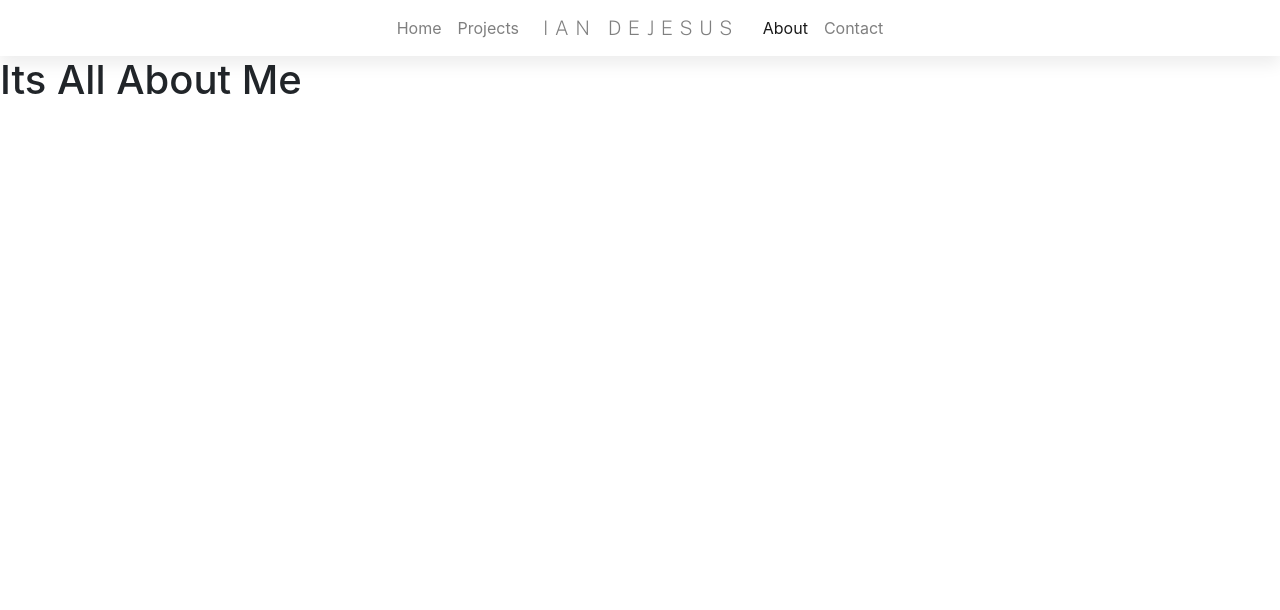
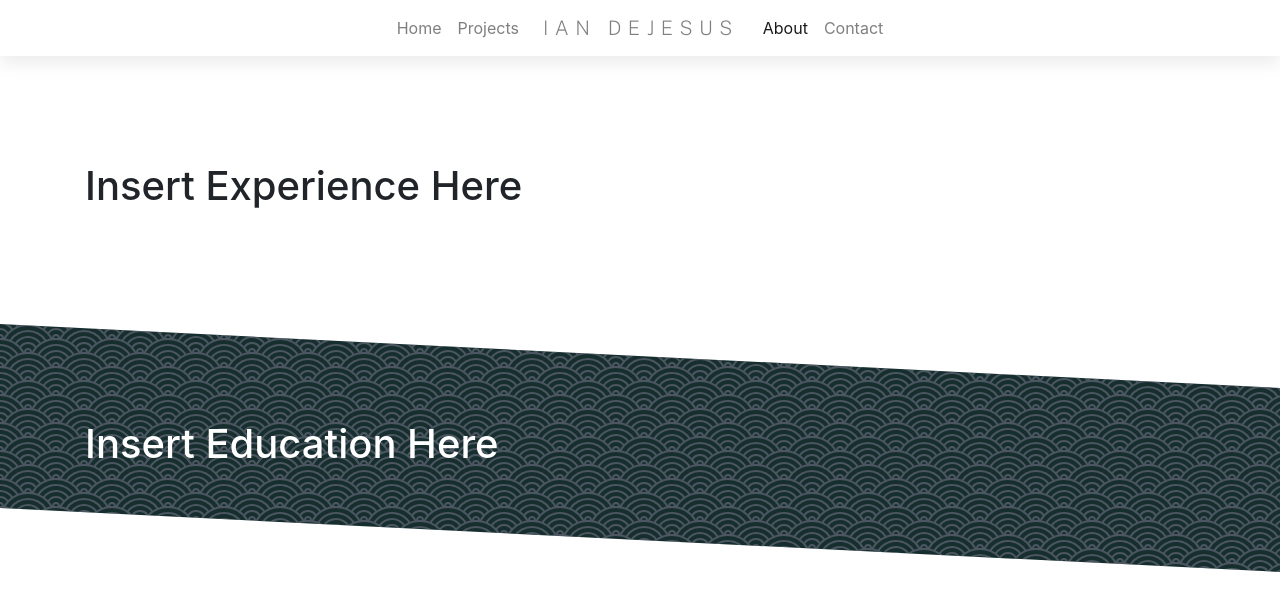
Before and after one commit to iantheminimalist/iandejesus-app, a React (Create React App) app: page /about in a window 1280 px wide. Shown: the top 610 px of the page. Built offline with nearby package versions, Linux system fonts and the light colour scheme.

Commit message:
added content to about page

```diff
--- a/public/index.html
+++ b/public/index.html
@@ -24,7 +24,7 @@
       work correctly both with client-side routing and a non-root public URL.
       Learn how to configure a non-root public URL by running `npm run build`.
     -->
-    <title>React App</title>
+    <title>Ian De Jesus Portfolio</title>
   </head>
   <body>
     <noscript>You need to enable JavaScript to run this app.</noscript>
--- a/src/components/AboutComponent.js
+++ b/src/components/AboutComponent.js
@@ -1,9 +1,36 @@
 import React from 'react'
+import { Container } from 'reactstrap';
 
+function Experience(){
+    return(
+        <React.Fragment>
+        <Container>
+            <h1>Insert Experience Here</h1>
+        </Container>
+        </React.Fragment>
+    );
+}
+
+function Education(){
+    return(
+        <React.Fragment>
+        <Container>
+            <h1>Insert Education Here</h1>
+        </Container>
+        </React.Fragment>
+    );
+}
 function AboutUs() {
     return (
         <div>
-            <h1>Its All About Me</h1>
+        <div className="section">
+            <Experience />
+        </div>
+
+        <div className="section">
+            <Education />
+        </div>
+
         </div>
     )
 }
--- a/src/components/FooterComponent.js
+++ b/src/components/FooterComponent.js
@@ -0,0 +1,19 @@
+import React from 'react'
+import { Row, Col, Container } from 'reactstrap'
+
+function Footer() {
+    return (
+        <div>
+            <Container>
+            <Row>
+                <Col xs={12} md={{size: 4}}>SiteMap</Col>
+                <Col xs={12} md={{size: 4}}>Message Me</Col>
+                <Col xs={12} md={{size: 4}}>More info</Col>
+            </Row>
+            </Container>
+
+        </div>
+    )
+}
+
+export default Footer;
--- a/src/components/HomeComponent.js
+++ b/src/components/HomeComponent.js
@@ -3,7 +3,8 @@
 import AboutUs from './AboutComponent';
 import Fade from 'react-reveal/Fade';
 import { baseUrl } from './shared/baseURL';
-
+import { Link } from 'react-router-dom';
+import Footer from './FooterComponent';
 
 function Home() {
 const profileImg = `iandejesus-app/assets/img/ian-profile.jpg`;
@@ -41,13 +42,16 @@
                         <p>
                         Exceptionally creative and reliable with an outstanding customer service record, superb work ethic, and an excellent team player. Highly Acknowledgeable in a wide variety of computer languages as well as the principles and techniques of website construction. Proven ability to adapt, construct, and optimize web functionality that improve data retrieval and workflow efficiencies.
                         </p>
-                        <Button outline color="light" onClick={<AboutUs />}>More</Button>
+                        <Link to="/about"><Button outline color="light">More</Button></Link>
                     </Col>
                 </Row>
             </Fade>
             </Container>
+
         </div>
-
+    <div className="section">
+    <Footer />
+    </div>
     </div>
     );
 }
```
